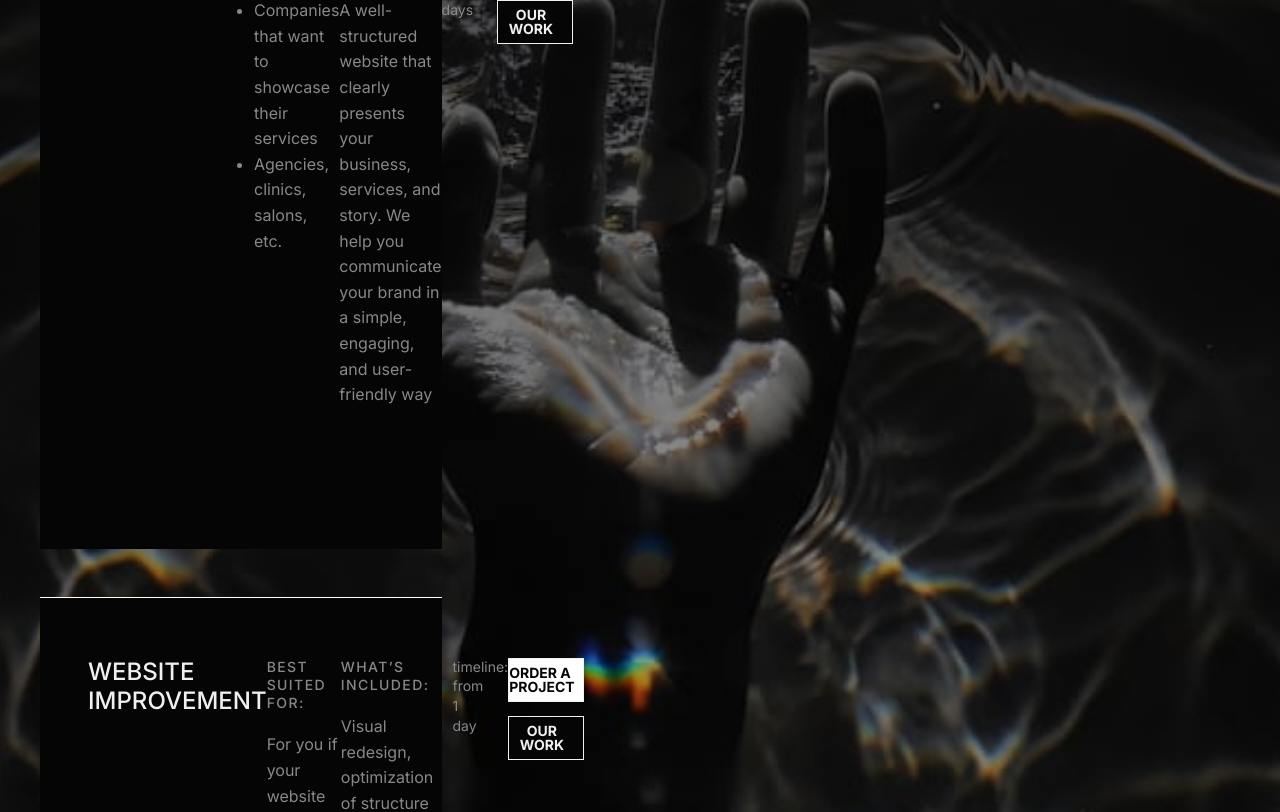
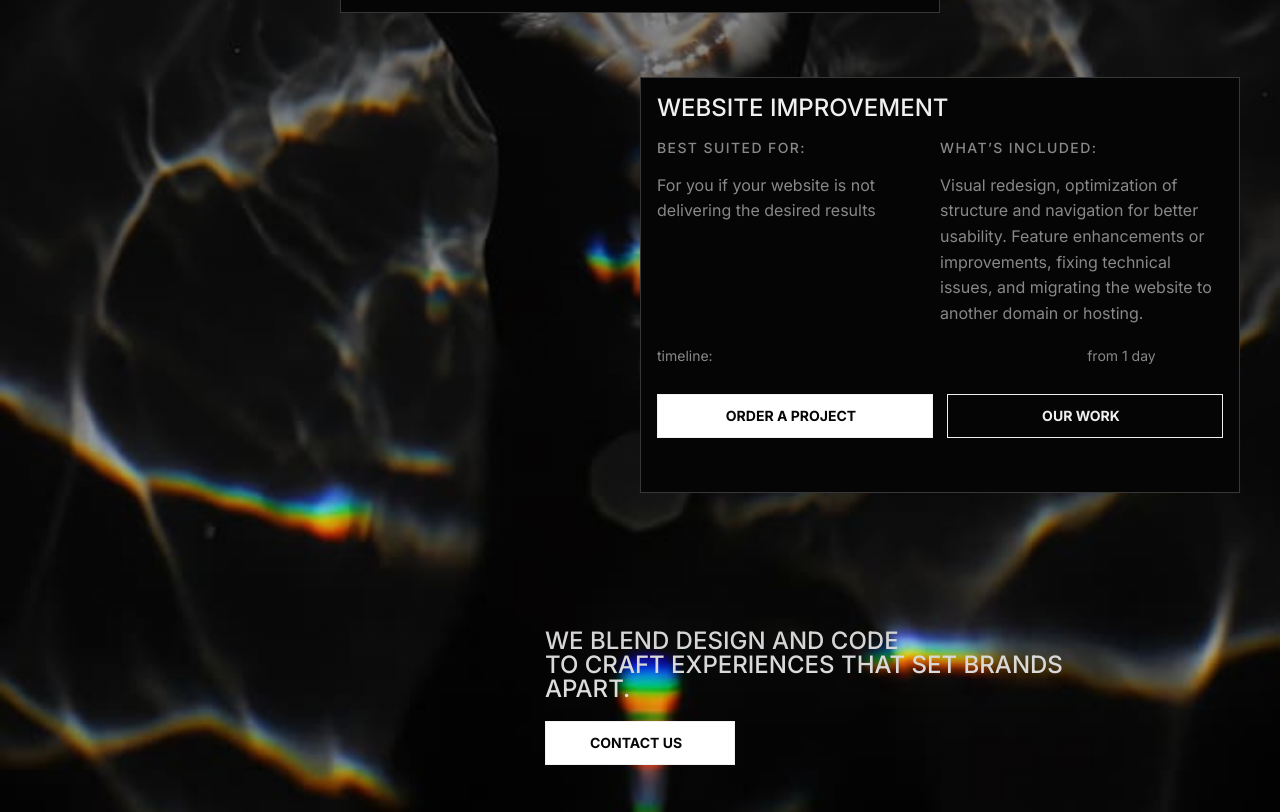
Before and after one commit to IraMira333/dezdevteam, a Next.js app: page /en in a window 1280 px wide. Shown: the part 4500-5312 px from the top of the page. Built offline with nearby package versions, Linux system fonts and the light colour scheme; grey boxes are pictures that could not be loaded.

Commit message:
Uodated sticky section

```diff
--- a/src/components/main/sticky/StickyCard.tsx
+++ b/src/components/main/sticky/StickyCard.tsx
@@ -10,13 +10,14 @@ export const StickyCard = ({ data, className }: { data: WeDoType; className?: st
   return (
     <>
       <div
-        className={`bg-black05 border-whiteff tab:top-12 tab:h-[calc(100%-48px)] tab:p-6 tab:pt-8 prepc:px-12 prepc:pt-15 prepc:flex-row prepc:justify-between absolute flex w-full flex-col border-t p-4 ${className}`}
+        className={`bg-black05 border-whiteff prepc:min-h-104 tab:border tab:border-whiteff/20 absolute flex w-full flex-col border-t p-4 ${className}`}
       >
-        <h3 className="text-whitef0 mb-6 text-2xl leading-[120%] font-medium uppercase">
+        <h3 className="text-whitef0 mb-4 text-2xl leading-[120%] font-medium uppercase">
           {data.title}
         </h3>
-        <div>
-          <h4 className="mb-5 leading-[130%] font-medium tracking-[1.41px] uppercase">
+        <div className="prepc:flex">
+          <div className="prepc:w-1/2">
+            <h4 className="mb-4 leading-[130%] font-medium tracking-[1.41px] uppercase">
               {t("weDoForWhom")}
             </h4>
             {Array.isArray(data.forWhom) ? (
@@ -29,8 +30,8 @@ export const StickyCard = ({ data, className }: { data: WeDoType; className?: st
               <p className="mb-5 text-base leading-[160%] tracking-[0%]">{data.forWhom}</p>
             )}
           </div>
-        <div>
-          <h4 className="mb-5 leading-[130%] font-medium tracking-[1.41px] uppercase">
+          <div className="prepc:w-1/2">
+            <h4 className="mb-4 leading-[130%] font-medium tracking-[1.41px] uppercase">
               {t("weDoServices")}
             </h4>
             {Array.isArray(data.includes) ? (
@@ -43,13 +44,12 @@ export const StickyCard = ({ data, className }: { data: WeDoType; className?: st
               <p className="mb-5 text-base leading-[160%] tracking-[0%]">{data.includes}</p>
             )}
           </div>
-        <div>
+        </div>
+        <div className="tab:mb-7 mb-5 flex items-center justify-between">
           <h4>{t("weDoTerm")}</h4>
-          <p className="tab:mb-7 prepc:w-[24%] prepc:mb-0 prepc:max-w-80.25 mb-5 max-w-125 leading-5">
-            {data.term}
-          </p>
+          <p className="prepc:w-[24%] prepc:max-w-80.25 max-w-125 leading-5">{data.term}</p>
         </div>
-        <div className="flex flex-col gap-3.5">
+        <div className="prepc:flex-row flex flex-col gap-3.5">
           <MaskLink noArrow white text={t("orderProject")} link={dezTelegram} className="w-full" />
           <MaskLinkInsite noArrow text={t("weDone")} id="projects" className="w-full" />
         </div>
--- a/src/components/main/sticky/StickySection.tsx
+++ b/src/components/main/sticky/StickySection.tsx
@@ -28,31 +28,36 @@ export const StickySection = () => {
         {weDoList.map((card, index) => (
           <div
             key={card.en.title}
-            className={`tab:top-[var(--card-top)] prepc:top-[var(--card-top-pc)] tab:min-h-162.5 tab:h-[var(--tab-h)] prepc:h-[var(--pc-h)] sticky top-[var(--card-top-mob)] min-h-[var(--mob-h)] pt-0`}
+            className={`tab:h-[var(--h)] prepc:h-120 prepc:min-h-104 prepc:top-[var(--top-pc)] sticky top-[var(--top)] min-h-[var(--h)] pt-0`}
             style={
               {
-                "--mob-h": `calc(100vh - ${90 + index * 52}px)`,
-                "--tab-h": "calc(100vh - 56px)",
-                "--pc-h": "calc(100vh - 84px)",
-                "--card-top-mob": `${80 + index * 52}px`,
-                "--card-top": "56px",
-                "--card-top-pc": "84px",
+                "--h": `calc(100vh - ${90 + index * 52}px)`,
+                "--h-pc": `calc(100vh - ${120 + index * 52}px)`,
+                "--top": `${80 + index * 52}px`,
+                "--top-pc": `${120 + index * 52}px`,
+                "--left-gap": ` ${index * 25}%`,
               } as React.CSSProperties
             }
           >
             <StickyCard
               data={card[locale as LocaleType]}
-              className={`tab:w-[33.5%] tab:left-[var(--card-left)]`}
+              className={`tab:w-1/2 tab:left-[var(--left-gap)]`}
             />
           </div>
         ))}
       </div>
 
-      <div className="pt-18">
-        <p className="text-whitef0 mb-5 text-2xl leading-[100%] font-medium tracking-[0%] whitespace-pre-line uppercase">
+      <div className="tab:ml-[calc(50%-95px)] pt-18">
+        <p className="text-whitef0 tab:w-[80%] mb-5 text-2xl leading-[100%] font-medium tracking-[0%] whitespace-pre-line uppercase">
           {t("weDoEnd")}
         </p>
-        <MaskLink noArrow text={t("btnContactUs")} white link={dezTelegram} className="w-full" />
+        <MaskLink
+          noArrow
+          text={t("btnContactUs")}
+          white
+          link={dezTelegram}
+          className="tab:max-w-47.5 tab:mx-0 mx-auto w-full max-w-80"
+        />
       </div>
     </section>
   );
```
Lines whose indentation alone changed are shown as unchanged.
